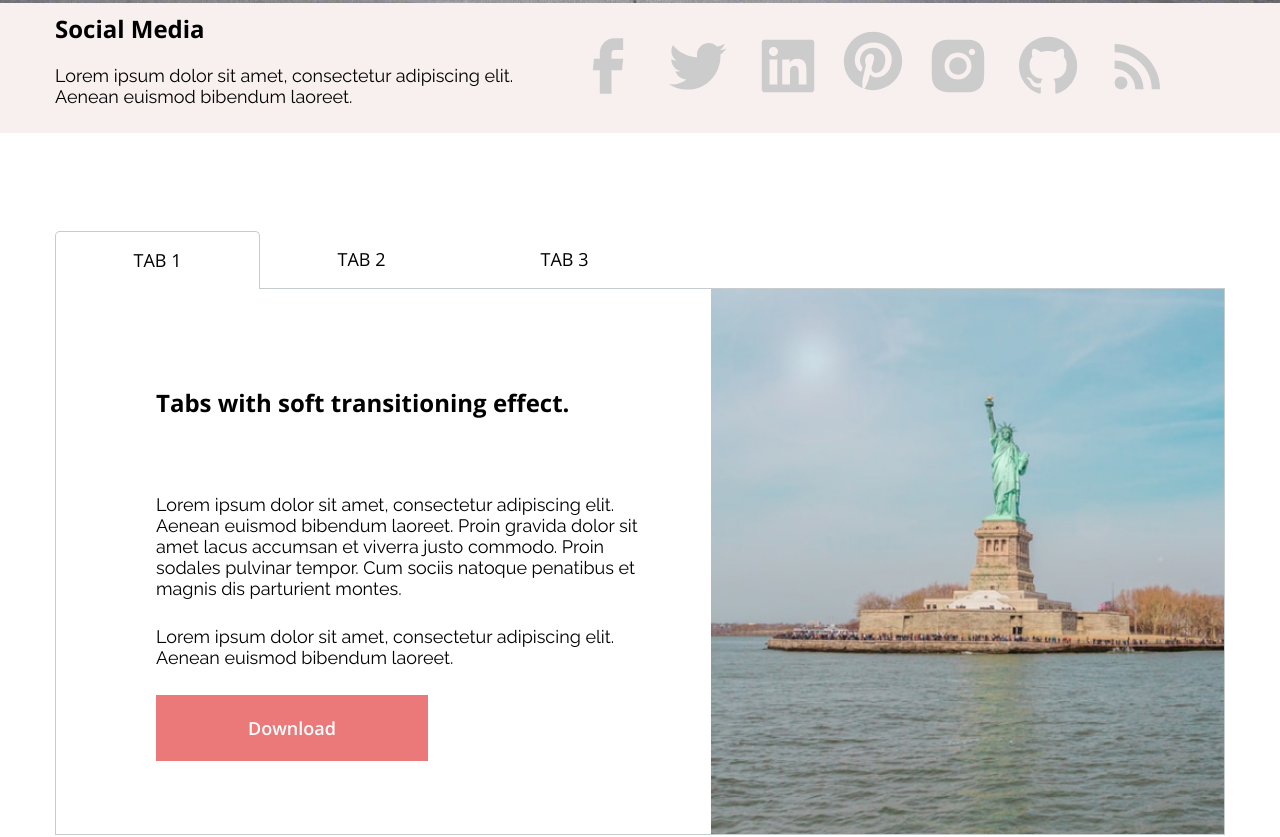
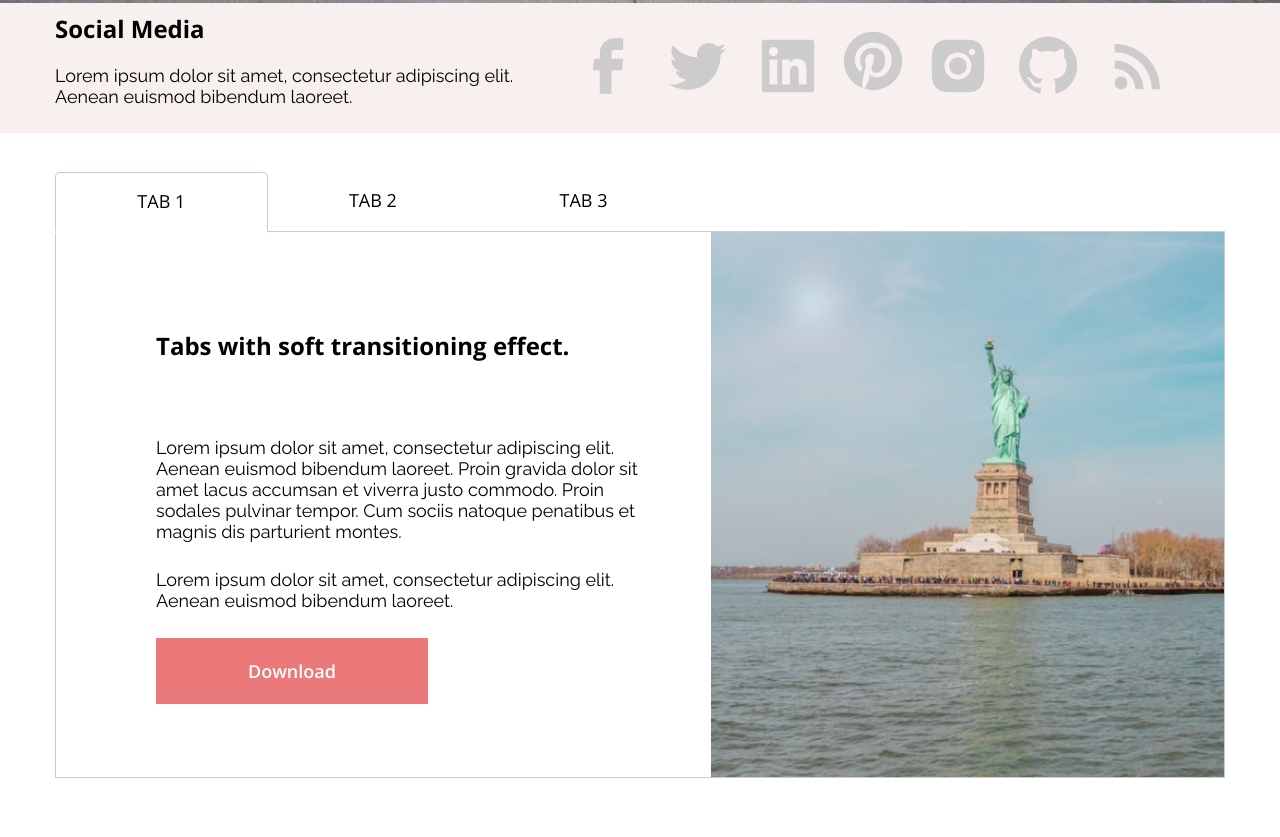
Before and after one commit to kate-lk/TMS_AXIT, a website built with Parcel: page index.html in a window 1280 px wide. Shown: the part 963-1800 px from the top of the page. Built offline with nearby package versions, Linux system fonts and the light colour scheme.

Commit message:
fix adaptive

```diff
--- a/sass/component/_navigation.scss
+++ b/sass/component/_navigation.scss
@@ -1,5 +1,6 @@
 .navigation {
   display: flex;
+  flex-wrap: wrap;
   font-size: 1.4rem;
   line-height: 1.9rem;
   color: $color-light;
--- a/sass/component/_social-media.scss
+++ b/sass/component/_social-media.scss
@@ -48,13 +48,14 @@
 }
 
 .ico_active {
+  @include media-tablet {
+    width: 60px !important;
+    height: 60px !important;
+  }
+
   @include media-mobile {
     width: 26px !important;
     height: 26px !important;
-  }
-  @include media-tablet {
-    width: 60px !important;
-    height: 60px !important;
   }
 }
 
--- a/sass/component/_transitioning-effect.scss
+++ b/sass/component/_transitioning-effect.scss
@@ -1,6 +1,7 @@
 .transitioning-effect__wrapper {
   padding-bottom: 51px;
   padding-top: 98px;
+  position: relative;
   @include media-mobile {
     padding-top: 41px;
     padding-bottom: 0;
@@ -10,37 +11,19 @@
 .transitioning-effect-tab {
   align-items: center;
   padding-left: 100px;
-  border-right: 1px solid $color-border;
-  border-left: 1px solid $color-border;
-  border-bottom: 1px solid $color-border;
+  border: 1px solid $color-border;
   position: relative;
-  &:before {
-    content: "";
-    position: absolute;
-    bottom: 100%;
-    width: 82.7%;
-    border-top: 1px solid $color-border;
-    margin-left: 103px;
-  }
-
   @include media-mobile {
+    margin-top: 43px;
     padding-left: 0;
     text-align: center;
     justify-content: center;
-    &:before {
-      width: 67.2%;
-      margin-left: 114px;
-    }
   }
   @include media-tablet {
     padding-left: 0;
     flex-direction: column-reverse;
     text-align: center;
     justify-content: center;
-    &:before {
-      width: 71.2%;
-      margin-left: 205px;
-    }
   }
 }
 
@@ -76,15 +59,28 @@
 
 .tabs {
   display: flex;
+  position: absolute;
+  width: 60%;
+  top: 39px;
+  z-index: 1;
+  @include media-tablet {
+    width: 90%;
+  }
+  @include media-mobile {
+    padding-left: 0;
+    text-align: center;
+    justify-content: start;
+    width: 90%;
+  }
 }
 
 .tab {
   border-radius: 5px 5px 0px 0px;
-  width: 203px;
+  width: 30%;
   text-align: center;
   &:first-child {
     border: 1px solid $color-border;
-    border-bottom: none;
+    border-bottom: 3px solid $color-light;
   }
 }
 
```
Also changed, not shown: 2 other files.
